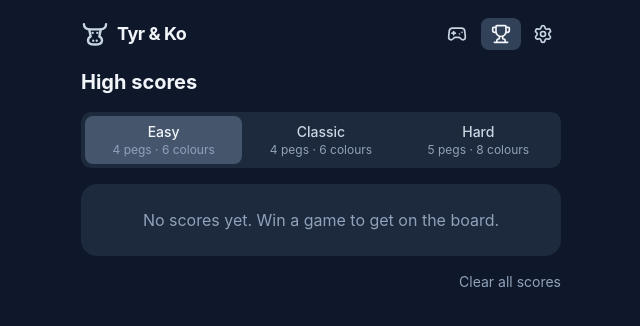
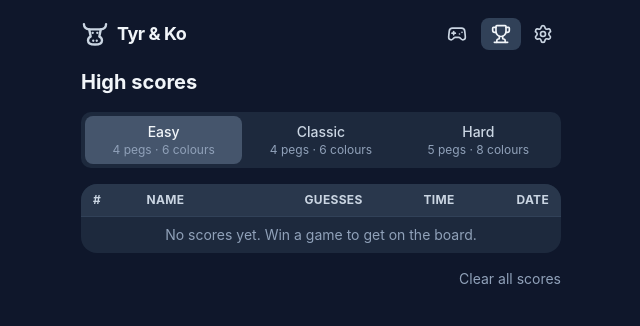
Before and after one commit to kunukn/bulls-and-cows, a React (Vite) app: page /highscores in a window 1280 px wide. Shown: the top 326 px of the page, without its empty margins (319-959 px from the left). Built offline with nearby package versions, Linux system fonts and the light colour scheme.

Commit message:
fix(highscores): render the empty state as a table row
The empty card used text-base and p-6, so it stood 72px tall against 69px for a one-entry board (88px with minimal text). As a row of the same table it keeps the board's height and column headings.

```diff
--- a/src/features/highscores/pages/HighScores.tsx
+++ b/src/features/highscores/pages/HighScores.tsx
@@ -91,16 +91,6 @@ export function HighScores() {
         }
       />
 
-      {entries.length === 0 ? (
-        <p className="flex justify-center rounded-2xl bg-card p-6 text-center text-muted-foreground">
-          {isMinimalText && (
-            <Trophy aria-hidden className="size-10 text-faint" />
-          )}
-          <span className={isMinimalText ? "sr-only" : undefined}>
-            {t("highScores.empty")}
-          </span>
-        </p>
-      ) : (
       <table className="w-full overflow-hidden rounded-2xl bg-card text-left text-sm">
         <thead className="bg-secondary/60 text-xs tracking-wide text-subtle uppercase">
           <tr>
@@ -141,6 +131,29 @@ export function HighScores() {
           </tr>
         </thead>
         <tbody>
+          {/*
+           * The empty state is a row of the same table, so the card keeps
+           * the height and headings of a one-entry board.
+           */}
+          {entries.length === 0 && (
+            <tr className="border-t border-secondary">
+              <td
+                colSpan={5}
+                className="px-3 py-2 text-center text-muted-foreground"
+              >
+                {/* size-5 matches text-sm's 20px line, so the row height holds. */}
+                {isMinimalText && (
+                  <Trophy
+                    aria-hidden
+                    className="mx-auto block size-5 text-faint"
+                  />
+                )}
+                <span className={isMinimalText ? "sr-only" : undefined}>
+                  {t("highScores.empty")}
+                </span>
+              </td>
+            </tr>
+          )}
           {entries.map((entry, index) => (
             <tr
               key={entry.id}
@@ -166,7 +179,6 @@ export function HighScores() {
           ))}
         </tbody>
       </table>
-      )}
 
       {isGameOver && (
         <button
```
Lines whose indentation alone changed are shown as unchanged.
